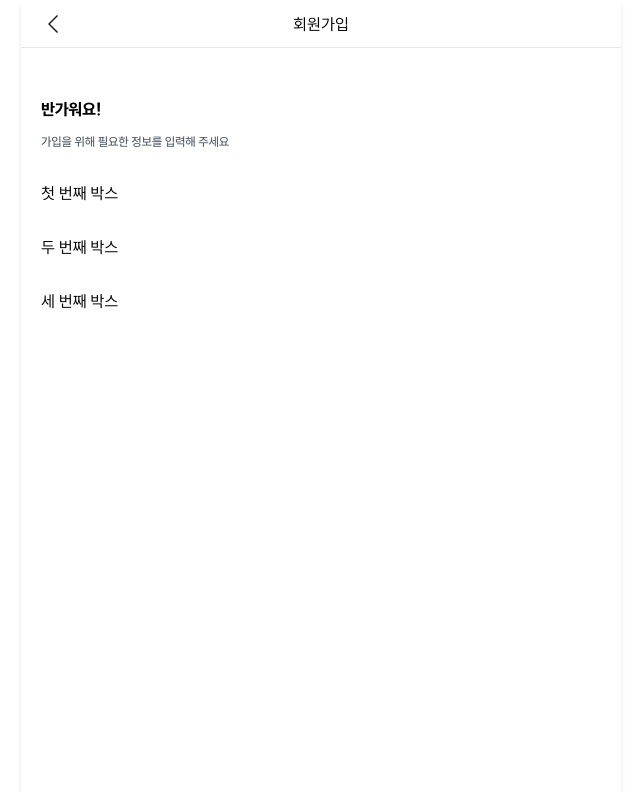
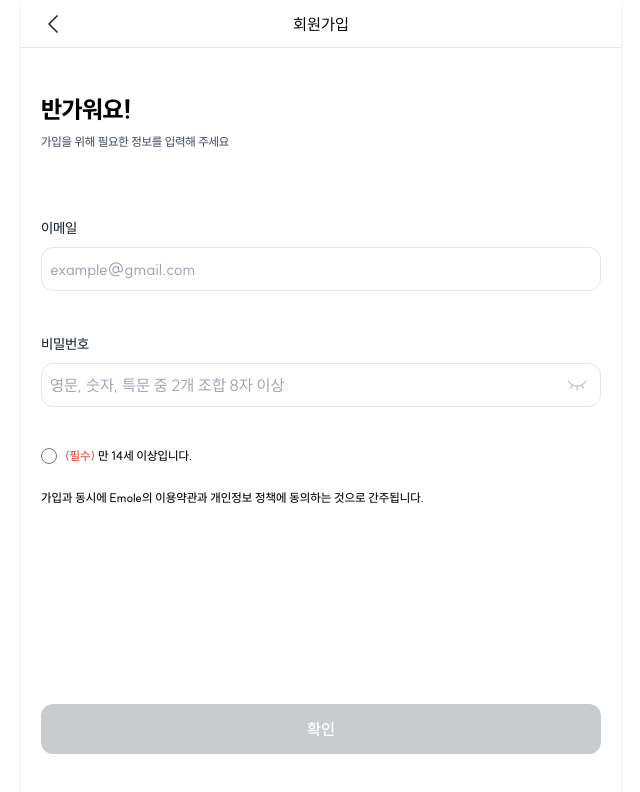
Before and after one commit to TEAM-EMOLE/EMORE-CLIENT, a React (Vite) app: page /signup in a window 1280 px wide. Shown: the top 792 px of the page, without its empty margins (319-959 px from the left). Built offline with nearby package versions, Linux system fonts and the light colour scheme.

Commit message:
✨ Feat :  회원가입 페이지 구현

```diff
--- a/src/pages/Auth/Signup/index.tsx
+++ b/src/pages/Auth/Signup/index.tsx
@@ -1,12 +1,33 @@
 import Header from '../../../commons/components/Header';
 import Container from '../../../commons/components/layout/Container';
+import AuthInput from '../components/AuthInput';
+import Button from '../../../commons/components/Button';
+import PwdHide from '../components/icon/PwdHide';
+import PwdOpen from '../components/icon/PwdOpen';
+import { useSignupForm } from '../hooks/useSignupForm';
 
-export default function HomePage() {
+const SignUpButton = Button;
+
+export default function SignupPage() {
+  const {
+    emailRegister,
+    passwordRegister,
+    ageCheckRegister,
+    handleSubmit,
+    errors,
+    isPasswordVisible,
+    togglePasswordVisibility,
+    isValid,
+    isDirty,
+  } = useSignupForm();
+
   return (
     <>
       <Header title="회원가입" isBack />
       <Container>
-        <div className="flex flex-col gap-[30px] font-SUIT text-left">
+        <div className="flex flex-col h-[calc(100vh-80px)]">
+          <div className="flex-1 overflow-auto">
+            <div className="flex flex-col font-SUIT text-left">
               <div>
                 <div className="text-24 font-extrabold leading-[31.2px] tracking-[-0.02em] mt-[30px] mb-[8px]">
                   반가워요!
@@ -16,10 +37,88 @@ export default function HomePage() {
                 </div>
               </div>
 
-          {/* 아래 박스들에만 30px 간격이 적용됩니다 */}
-          <div>첫 번째 박스</div>
-          <div>두 번째 박스</div>
-          <div>세 번째 박스</div>
+              <form onSubmit={handleSubmit} className="w-full">
+                <div className="mt-16 space-y-6">
+                  <div className="space-y-1">
+                    <AuthInput
+                      label="이메일"
+                      placeholder="example@gmail.com"
+                      error={!!errors.email}
+                      {...emailRegister}
+                    />
+                    {errors.email && (
+                      <p className="text-error text-12 font-medium mt-1 ml-2">
+                        {typeof errors.email === 'string' ? errors.email : errors.email.message}
+                      </p>
+                    )}
+                  </div>
+
+                  <div className="space-y-1">
+                    <AuthInput
+                      label="비밀번호"
+                      placeholder="영문, 숫자, 특문 중 2개 조합 8자 이상"
+                      type={isPasswordVisible ? 'text' : 'password'}
+                      error={!!errors.password}
+                      {...passwordRegister}
+                      icon={
+                        <div
+                          role="button"
+                          tabIndex={0}
+                          onClick={togglePasswordVisibility}
+                          onKeyDown={(e) => {
+                            if (e.key === 'Enter' || e.key === ' ') {
+                              togglePasswordVisibility();
+                            }
+                          }}
+                          className="cursor-pointer"
+                        >
+                          {isPasswordVisible ? <PwdOpen /> : <PwdHide />}
+                        </div>
+                      }
+                    />
+                    {errors.password && (
+                      <p className="text-error text-12 font-medium mt-1 ml-2">
+                        {typeof errors.password === 'string'
+                          ? errors.password
+                          : errors.password.message}
+                      </p>
+                    )}
+                  </div>
+
+                  <div className="flex items-center space-x-2">
+                    <input
+                      type="radio"
+                      id="ageCheck"
+                      className="w-4 h-4 accent-gray-800 cursor-pointer"
+                      {...ageCheckRegister}
+                    />
+                    <label htmlFor="ageCheck" className="text-12 font-medium cursor-pointer">
+                      <span className="text-error">(필수)</span>
+                      <span> 만 14세 이상입니다.</span>
+                    </label>
+                  </div>
+                  <div className="text-12 font-medium">
+                    가입과 동시에 Emole의 이용약관과 개인정보 정책에 동의하는 것으로 간주됩니다.
+                  </div>
+                  {errors.ageCheck && (
+                    <p className="text-error text-12 font-medium mt-1 ml-2">
+                      {errors.ageCheck.message}
+                    </p>
+                  )}
+                </div>
+              </form>
+            </div>
+          </div>
+
+          <SignUpButton
+            type="submit"
+            disabled={!isValid || !isDirty}
+            className={`w-full h-12 mb-[30px] cursor-pointer ${
+              isValid && isDirty ? 'bg-gray-800 text-white' : 'bg-gray-200 text-gray-500'
+            }`}
+          >
+            확인
+          </SignUpButton>
         </div>
       </Container>
     </>
--- a/src/pages/Auth/components/AuthInput/index.tsx
+++ b/src/pages/Auth/components/AuthInput/index.tsx
@@ -16,9 +16,9 @@ const AuthInputComponent = React.forwardRef<HTMLInputElement, AuthInputComponent
         <div className="relative w-full">
           <input
             ref={ref}
-            className={`w-full h-[44px] px-2 py-2 border ${
-              error ? 'focus:border-error' : 'border-gray-200'
-            } rounded-[12px] text-gray-800 focus:outline-none focus:border-gray-500 pr-10`}
+            className={`w-full h-[44px] px-2 py-2 border rounded-[12px] text-gray-800 focus:outline-none ${
+              error ? 'border-error focus:border-error' : 'border-gray-200 focus:border-gray-500'
+            } pr-10`}
             {...props}
           />
           {icon && (
@@ -32,7 +32,6 @@ const AuthInputComponent = React.forwardRef<HTMLInputElement, AuthInputComponent
   }
 );
 
-// displayName 추가
 AuthInputComponent.displayName = 'AuthInputComponent';
 
 export default AuthInputComponent;
--- /dev/null
+++ b/src/pages/Auth/hooks/useSignupForm.ts
@@ -0,0 +1,136 @@
+import { useForm } from 'react-hook-form';
+import { useState } from 'react';
+import { AxiosError } from 'axios';
+import api, { TokenService } from '../../../commons/api/axiosInstance';
+
+interface SignupFormInputs {
+  email: string;
+  password: string;
+  ageCheck: boolean;
+}
+
+interface ApiResponse {
+  message?: string;
+  code?: string;
+  data?: {
+    accessToken: string;
+    refreshToken: string;
+  };
+}
+
+export const useSignupForm = () => {
+  const [isPasswordVisible, setPasswordVisible] = useState(false);
+  const [serverErrors, setServerErrors] = useState<{
+    email?: string;
+    password?: string;
+  }>({});
+
+  const {
+    register,
+    handleSubmit,
+    formState: { errors, isValid, isDirty },
+    setError,
+  } = useForm<SignupFormInputs>({
+    mode: 'onTouched',
+    defaultValues: {
+      email: '',
+      password: '',
+      ageCheck: false,
+    },
+  });
+
+  const togglePasswordVisibility = () => {
+    setPasswordVisible((prev) => !prev);
+  };
+
+  const validatePassword = (value: string) => {
+    if (value.length < 8) return '최소 8자 이상이어야 합니다.';
+
+    let containsCount = 0;
+    if (/[A-Za-z]/.test(value)) containsCount++; // 영문 포함
+    if (/\d/.test(value)) containsCount++; // 숫자 포함
+    if (/[@$!%*#?&]/.test(value)) containsCount++; // 특수문자 포함
+
+    if (containsCount < 2) {
+      return '영문, 숫자, 특수문자 중 2가지 이상 포함해야 합니다.';
+    }
+
+    return true;
+  };
+
+  const emailRegister = register('email', {
+    required: '이메일을 입력해주세요.',
+    pattern: {
+      value: /^[^\s@]+@[^\s@]+\.[^\s@]+$/,
+      message: '입력하신 이메일이 형식에 맞지 않습니다. 다시 입력해 주세요.',
+    },
+    onChange: () => {
+      if (serverErrors.email) {
+        setServerErrors((prev) => ({ ...prev, email: undefined }));
+      }
+    },
+  });
+  const passwordRegister = register('password', {
+    required: '비밀번호를 입력해주세요.',
+    validate: validatePassword,
+    onChange: () => {
+      if (serverErrors.password) {
+        setServerErrors((prev) => ({ ...prev, password: undefined }));
+      }
+    },
+  });
+
+  const onSubmit = async (data: SignupFormInputs) => {
+    try {
+      const response = await api.post<ApiResponse>('/api/users', data);
+
+      if (response.status === 200 && response.data.data) {
+        const { accessToken, refreshToken } = response.data.data;
+        TokenService.setAccessToken(accessToken);
+        TokenService.setRefreshToken(refreshToken);
+      }
+    } catch (err) {
+      const error = err as AxiosError<ApiResponse>;
+      if (error.response) {
+        const code = error.response.data?.code;
+
+        switch (code) {
+          case 'USER-005':
+            setError('password', {
+              type: 'server',
+              message: '비밀번호 형식이 맞지 않습니다.',
+            });
+            break;
+          case 'USER-012':
+            setError('email', {
+              type: 'server',
+              message: '이미 사용 중인 이메일입니다.',
+            });
+            break;
+          default:
+            setError('root', {
+              type: 'server',
+              message: '알 수 없는 오류가 발생했습니다. 다시 시도해주세요.',
+            });
+        }
+      }
+    }
+  };
+
+  const ageCheckRegister = register('ageCheck', {
+    required: '만 14세 이상 동의가 필요합니다.',
+  });
+
+  return {
+    register,
+    emailRegister,
+    passwordRegister,
+    ageCheckRegister,
+    handleSubmit: handleSubmit(onSubmit),
+    errors: { ...errors, ...serverErrors },
+    isPasswordVisible,
+    togglePasswordVisibility,
+    isValid,
+    isDirty,
+  };
+};
--- a/tailwind.config.js
+++ b/tailwind.config.js
@@ -41,6 +41,7 @@ export default {
         16: '16px',
         18: '18px',
         20: '20px',
+        24: '24px',
       },
 
       lineHeight: {
```
Lines whose indentation alone changed are shown as unchanged.
